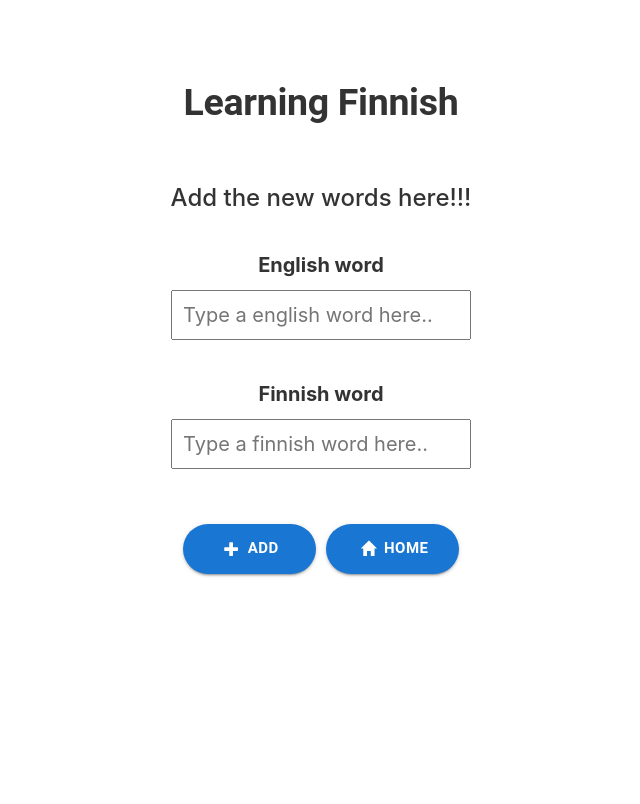
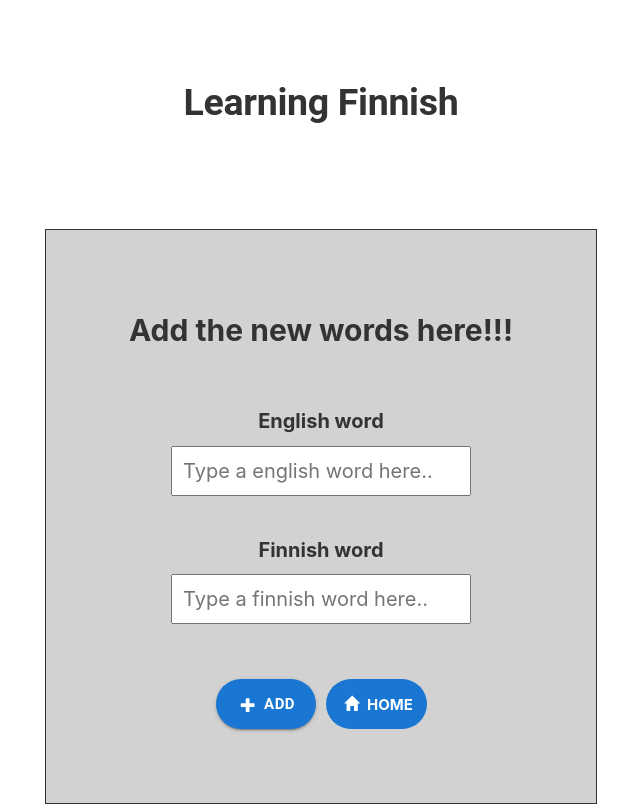
Before and after one commit to spavythra/Language_learning_App, a React (Create React App) app in the folder client/frontend/: page /admin/add in a window 1280 px wide. Shown: the whole page, without its empty margins (319-959 px from the left). Built offline with nearby package versions, Linux system fonts and the light colour scheme.

Commit message:
(Addition): Addword, extra button added to route to home page

```diff
--- a/client/frontend/src/AddWord.js
+++ b/client/frontend/src/AddWord.js
@@ -3,6 +3,9 @@ import { useState } from "react";
 import Axios from "axios";
 import { Button, Typography } from "@mui/material";
 import Home from "./Home.js"
+import { Box } from "@mui/system";
+import { BrowserRouter as Router, Routes, Route, Link } from "react-router-dom";
+
 
 function AddWord() {
   const [Eng_word, setEng_word] = useState('')
@@ -27,8 +30,10 @@ function AddWord() {
 
   return (
     <div className='addword'>
+      <Box sx={{ justifyContent: 'center',alignItems: 'center', display: 'flex',flexDirection: 'column' , border: 1,p:8, background:"#D2D2D2"  }} mt={8}>
       <div className="information">
-        <h3 style={{marginBottom:'40px'}}>Add the new words here!!!</h3>
+        <Box sx={{justifyContent: 'center',alignItems: 'center', display: 'flex'}}>
+        <h2 style={{marginBottom:'60px', fontWeight:'bold'}}>Add the new words here!!!</h2></Box>
       <label>English word</label>
       <input type="text" style={{marginBottom:'40px'}} placeholder='Type a english word here..' onChange={(event) => {
             setEng_word(event.target.value);
@@ -44,16 +49,20 @@ function AddWord() {
               <span className="glyphicon btn-del-glyphicon glyphicon-plus img-fluid text-white"></span>
               Add
               </Button>
+              <Link className="btn icon-btn " style={{marginTop:'15px', width:'50%', padding:'12px', backgroundColor:'#1976d2', color:'white',fontWeight:'bold',fontSize:'1.5rem'}} to="/">
+              <span className="glyphicon btn-del-glyphicon glyphicon-home img-fluid text-white"></span>
+              HOME
+              </Link>
 
-              <Button
-              onClick={()=> <Home/>}
+              {/* <a
+              href='/'
               variant="contained" style={{margin: '10 auto', display: "flex", flexDirection:'row', fontSize:'1.5rem', width:'50%', borderRadius:'25px', fontWeight:'bold'}} >
               <span className="glyphicon btn-del-glyphicon glyphicon-home img-fluid text-white"></span>
               Home
-              </Button>
+              </a> */}
       </div>
       </div>
-
+      </Box>
 
     </div>
   )
```
